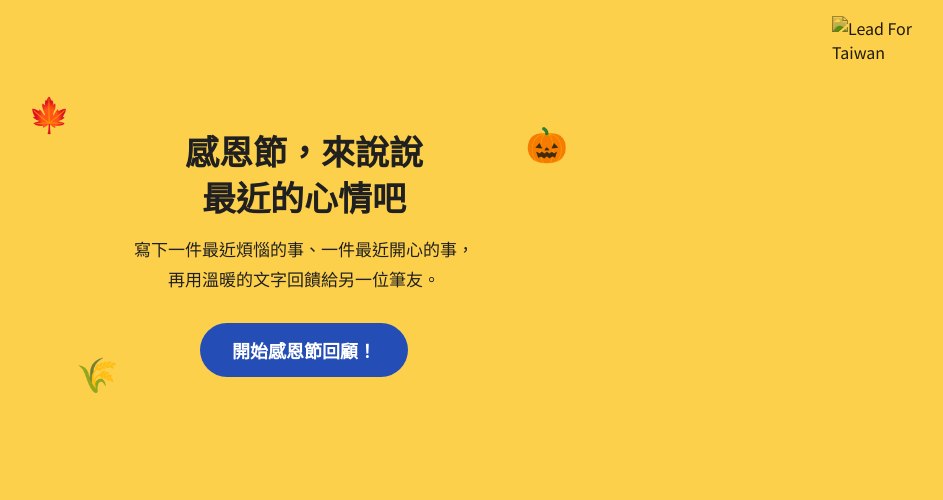
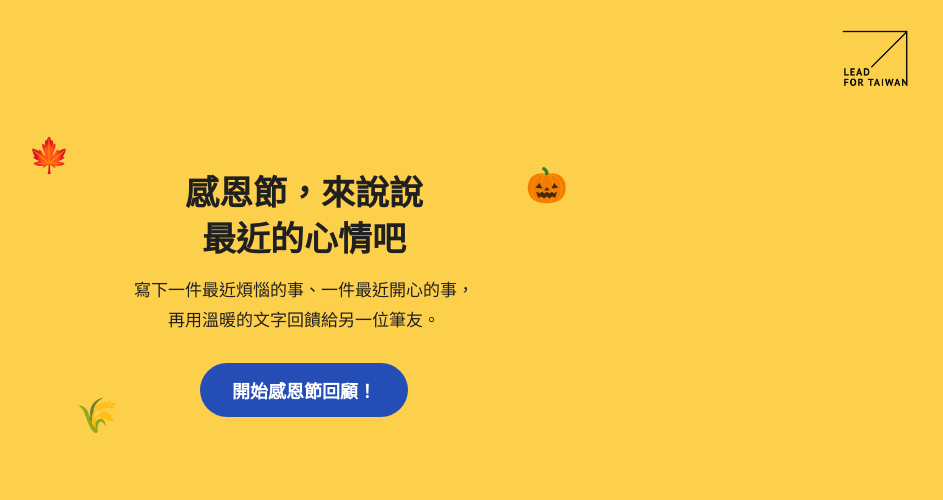
Before and after one commit to academicdept-lft/lft115-1appreciating, a plain HTML site: page index.html in a window 1280 px wide. Shown: the whole page, without its empty margins (336-1279 px from the left). Drawn offline with Linux system fonts and the light colour scheme.

Commit message:
Add files via upload

```diff
--- a/index.html
+++ b/index.html
@@ -65,7 +65,7 @@
 <body>
 
 <header>
-  <img class="logo" src="logo.webp.webp" alt="Lead For Taiwan">
+  <img class="logo" src="logo.webp" alt="Lead For Taiwan">
 </header>
 
 <main>
```
